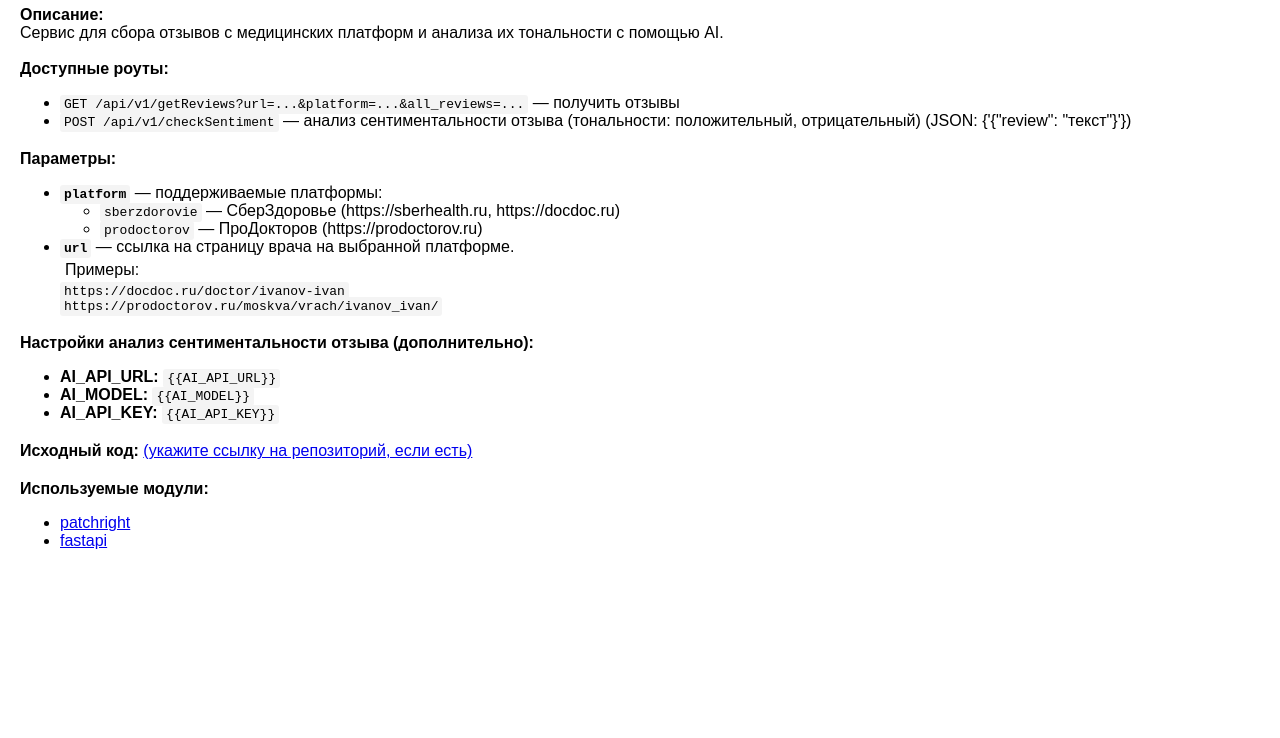
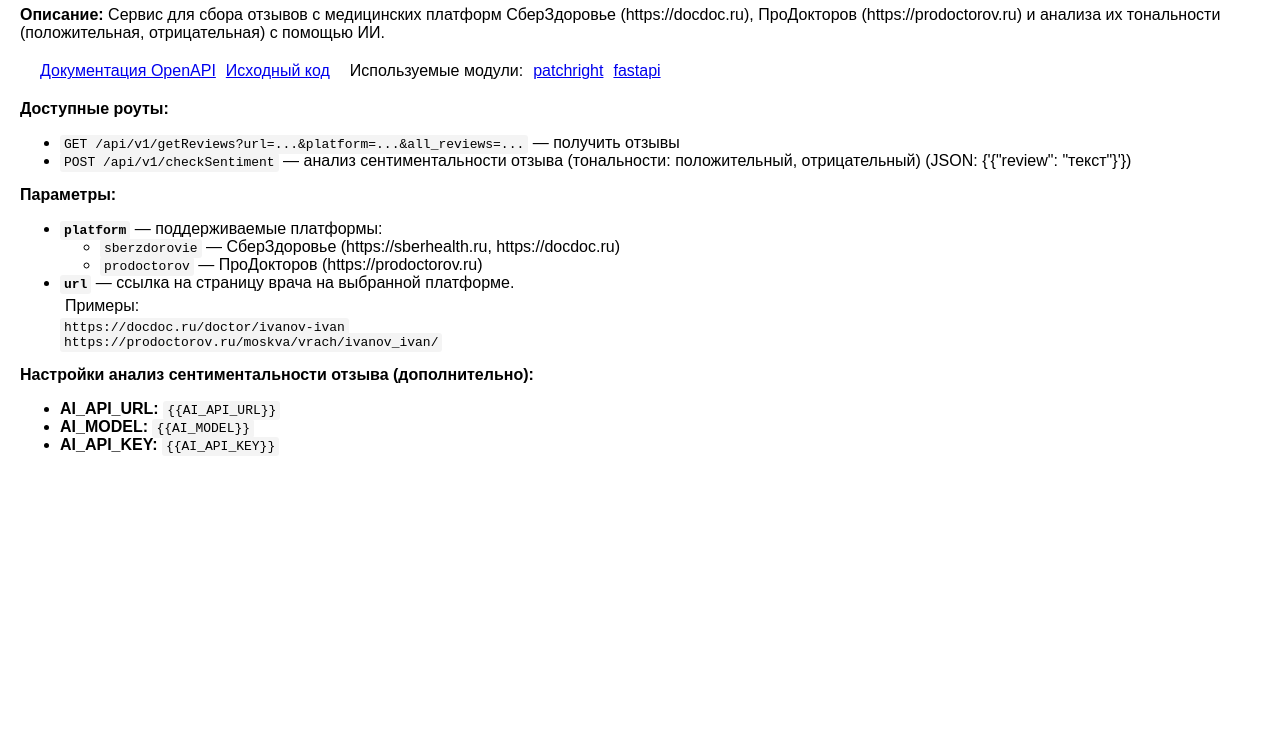
Before and after one commit to ak-flash/doctors-reviews-python, a plain HTML site: page index.html in a window 1280 px wide. Shown: the part 62-800 px from the top of the page. Drawn offline with Linux system fonts and the light colour scheme.

Commit message:
FEAT: index page link to docs add

```diff
--- a/index.html
+++ b/index.html
@@ -1,18 +1,30 @@
 <html>
 <head>
     <title>Doctors Reviews API</title>
+    <link rel="icon" href="/favicon.ico" type="image/x-icon">
     <style>
         body { font-family: Arial, sans-serif; margin: 10px 20px; }
         code { background: #f4f4f4; padding: 2px 4px; border-radius: 3px; }
-        .block { margin-bottom: 20px; }
+        .block { margin-bottom: 10px; }
+        .flex { display: flex; gap: 10px; margin: 20px; }
     </style>
 </head>
 <body>
-    <h1>Doctors Reviews API</h1>
+    <h1>Get Doctors Reviews API</h1>
     <div class="block">
-        <b>Описание:</b><br>
-        Сервис для сбора отзывов с медицинских платформ и анализа их тональности с помощью AI.<br>
-        <br>
+        <b>Описание:</b>
+        Сервис для сбора отзывов с медицинских платформ СберЗдоровье (https://docdoc.ru), ПроДокторов (https://prodoctorov.ru) и анализа их тональности (положительная, отрицательная) с помощью ИИ.<br>
+
+        <div class="flex">
+            <a href="/docs">Документация OpenAPI</a>
+            <a href="https://github.com/ak-flash/doctors-reviews-python">Исходный код</a>
+            <div style="display: flex; gap: 10px; margin-left: 10px;">
+                Используемые модули:
+                <a href="https://github.com/Kaliiiiiiiiii-Vinyzu/patchright-python" target="_blank">patchright</a>
+                <a href="https://fastapi.tiangolo.com" target="_blank">fastapi</a>
+            </div>
+        </div>
+
         <div class="block">
             <b>Доступные роуты:</b>
             <ul>
@@ -20,7 +32,6 @@
                 <li><code>POST /api/v1/checkSentiment</code> — анализ сентиментальности отзыва (тональности: положительный, отрицательный) (JSON: {'{"review": "текст"}'})</li>
             </ul>
         </div>
-
 
         <b>Параметры:</b>
         <ul>
@@ -50,15 +61,6 @@
         </ul>
     </div>
 
-    <div class="block">
-        <b>Исходный код:</b> <a href="#">(укажите ссылку на репозиторий, если есть)</a>
-    </div>
-    <div class="block">
-        <b>Используемые модули:</b>
-        <ul>
-            <li><a href="https://github.com/Kaliiiiiiiiii-Vinyzu/patchright-python" target="_blank">patchright</a></li>
-            <li><a href="https://fastapi.tiangolo.com" target="_blank">fastapi</a></li>
-        </ul>
-    </div>
+
 </body>
 </html>
```
Also changed, not shown: favicon.ico, 1 other file.
